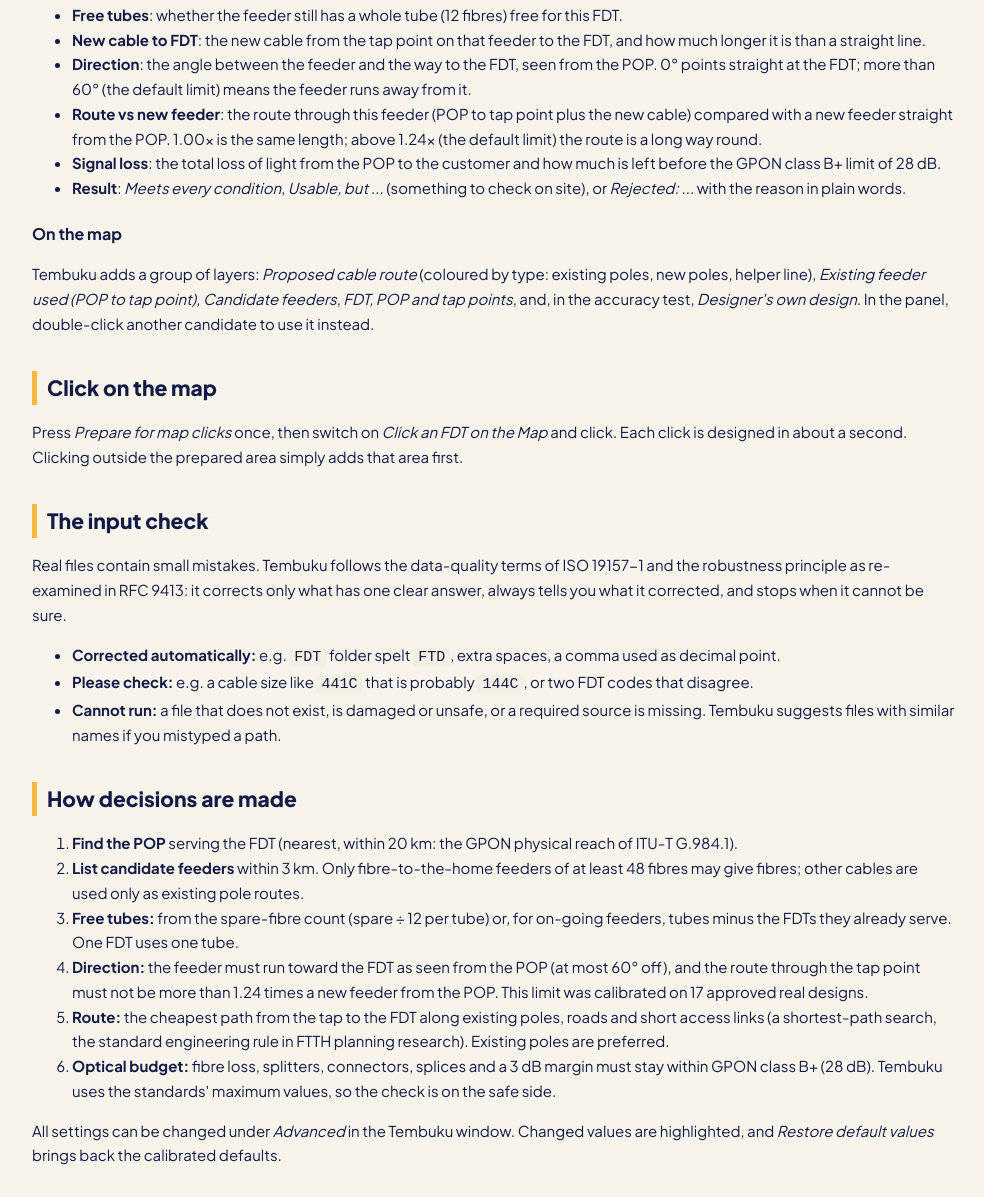
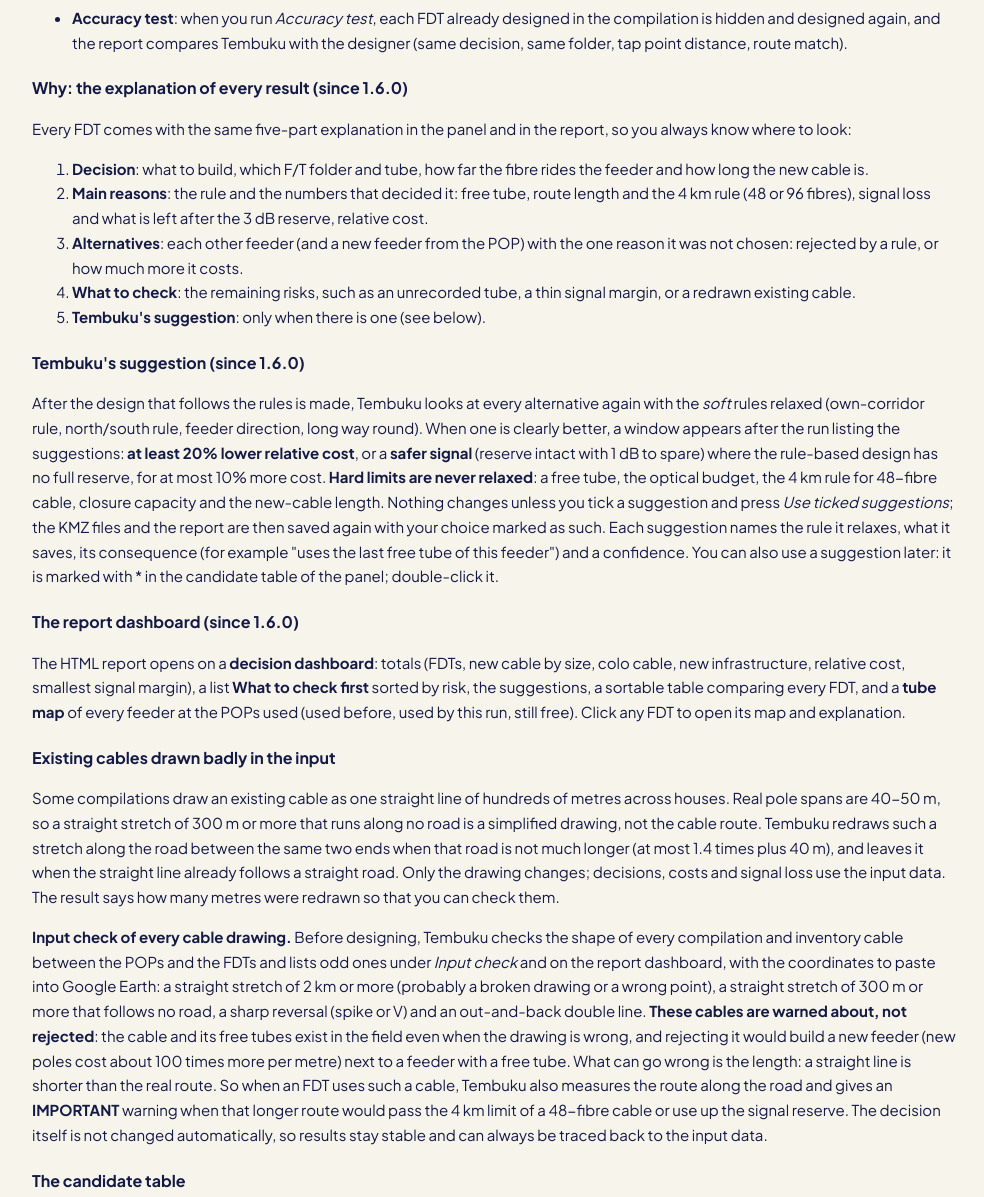
Before and after one commit to jetstimo/tembuku, a plain HTML site: page tembuku/help/index.html in a window 1280 px wide. Shown: the part 3289-4486 px from the top of the page, without its empty margins (146-1130 px from the left). Drawn offline with Linux system fonts and the light colour scheme.

Commit message:
Tembuku 1.6.0 source (3/3): help

```diff
--- a/tembuku/help/index.html
+++ b/tembuku/help/index.html
@@ -95,6 +95,11 @@ only in the description table of a KMZ are read too. Presentations, documents an
 Very large inventory files are fine; the first run builds a small index of your work area (a few seconds), later runs
 reuse it.</p>
 
+<div class="tip"><b>New in 1.5.0.</b> An existing feeder that still has a free tube is used for the new FDT (a long route is
+only noted). The FDTs of one project file are designed together, so one cluster stays on one feeder. The cable is 48
+fibres up to 4 km from the POP along the real route and 96 fibres beyond, also for a new feeder. Each design KMZ has a
+folder <i>Informasi Route Existing</i> listing the existing cables the route rides on, with their NAME and DESCR2.</div>
+
 <div class="tip"><b>New in 1.4.0.</b> Free tubes are read from the folders of the feeder design compilation only: one feeder
 is one 144-fibre trunk of 12 tubes, and the T number of a folder (<code>F2_T9</code>) is the tube it uses. T1-T8 go
 through the 96-fibre cable, T9-T12 through 48-fibre branches from the closure 144 at the POP. Tembuku proposes the lowest
@@ -118,7 +123,7 @@ is mid-cable and every tube number that the compilation does not record yet.</di
 <tr><td><span class="tag COLO">Use an existing feeder</span><br><small>(Pakai feeder yang ada)</small></td><td>An existing feeder near the FDT has free tubes, runs toward the FDT and passes every check. Only a short new cable from the tap point is needed.</td><td>Check the route, then use the KMZ.</td></tr>
 <tr><td><span class="tag COLO_CEK">Use an existing feeder - check free tubes</span><br><small>(Pakai feeder yang ada - cek sisa tube)</small></td><td>Direction and length are good, but the data does not prove that the feeder still has a free tube.</td><td>Confirm the free tube with the network owner before using it.</td></tr>
 <tr><td><span class="tag COLO_MANUAL">Designer's choice</span><br><small>(Pilihan desainer)</small></td><td>You chose another candidate in the panel although Tembuku had a note on it.</td><td>The note is kept in the report for your records.</td></tr>
-<tr><td><span class="tag FEEDER_BARU">New feeder from the POP</span><br><small>(Feeder baru dari POP)</small></td><td>No existing feeder is suitable (full, wrong direction, too long a detour). A new feeder from the POP is drawn.</td><td>Check the route; redraw any straight helper line.</td></tr>
+<tr><td><span class="tag FEEDER_BARU">New feeder from the POP</span><br><small>(Feeder baru dari POP)</small></td><td>No existing feeder is suitable (no free tube for the project, wrong direction, signal too weak). A new feeder from the POP is drawn.</td><td>Check the route; redraw any straight helper line.</td></tr>
 <tr><td><span class="tag PERLU_MANUAL">Needs manual design</span><br><small>(Perlu dirancang manual)</small></td><td>Something essential is missing, for example no POP within 20 km, or Tembuku could not analyse this FDT. It is never left out of the list.</td><td>Add the missing data, or design this FDT yourself.</td></tr>
 </table>
 <h3>Marks you may see</h3>
@@ -129,13 +134,53 @@ along the poles or the road before construction.</li>
 <li><b>Accuracy test</b>: when you run <i>Accuracy test</i>, each FDT already designed in the compilation is hidden and designed
 again, and the report compares Tembuku with the designer (same decision, same folder, tap point distance, route match).</li>
 </ul>
+<h3>Why: the explanation of every result (since 1.6.0)</h3>
+<p>Every FDT comes with the same five-part explanation in the panel and in the report, so you always know where to look:</p>
+<ol>
+<li><b>Decision</b>: what to build, which F/T folder and tube, how far the fibre rides the feeder and how long the new cable is.</li>
+<li><b>Main reasons</b>: the rule and the numbers that decided it: free tube, route length and the 4 km rule (48 or 96 fibres), signal loss and what is left after the 3 dB reserve, relative cost.</li>
+<li><b>Alternatives</b>: each other feeder (and a new feeder from the POP) with the one reason it was not chosen: rejected by a rule, or how much more it costs.</li>
+<li><b>What to check</b>: the remaining risks, such as an unrecorded tube, a thin signal margin, or a redrawn existing cable.</li>
+<li><b>Tembuku's suggestion</b>: only when there is one (see below).</li>
+</ol>
+<h3>Tembuku's suggestion (since 1.6.0)</h3>
+<p>After the design that follows the rules is made, Tembuku looks at every alternative again with the <i>soft</i> rules relaxed
+(own-corridor rule, north/south rule, feeder direction, long way round). When one is clearly better, a window appears after
+the run listing the suggestions: <b>at least 20% lower relative cost</b>, or a <b>safer signal</b> (reserve intact with 1 dB to
+spare) where the rule-based design has no full reserve, for at most 10% more cost. <b>Hard limits are never relaxed</b>: a
+free tube, the optical budget, the 4 km rule for 48-fibre cable, closure capacity and the new-cable length. Nothing changes
+unless you tick a suggestion and press <i>Use ticked suggestions</i>; the KMZ files and the report are then saved again with
+your choice marked as such. Each suggestion names the rule it relaxes, what it saves, its consequence (for example "uses the
+last free tube of this feeder") and a confidence. You can also use a suggestion later: it is marked with * in the candidate
+table of the panel; double-click it.</p>
+<h3>The report dashboard (since 1.6.0)</h3>
+<p>The HTML report opens on a <b>decision dashboard</b>: totals (FDTs, new cable by size, colo cable, new infrastructure,
+relative cost, smallest signal margin), a list <b>What to check first</b> sorted by risk, the suggestions, a sortable table
+comparing every FDT, and a <b>tube map</b> of every feeder at the POPs used (used before, used by this run, still free).
+Click any FDT to open its map and explanation.</p>
+<h3>Existing cables drawn badly in the input</h3>
+<p>Some compilations draw an existing cable as one straight line of hundreds of metres across houses. Real pole spans are
+40-50 m, so a straight stretch of 300 m or more that runs along no road is a simplified drawing, not the cable route. Tembuku redraws such a stretch
+along the road between the same two ends when that road is not much longer (at most 1.4 times plus 40 m), and leaves it
+when the straight line already follows a straight road. Only the drawing changes; decisions, costs and signal loss use the
+input data. The result says how many metres were redrawn so that you can check them.</p>
+<p><b>Input check of every cable drawing.</b> Before designing, Tembuku checks the shape of every compilation and inventory
+cable between the POPs and the FDTs and lists odd ones under <i>Input check</i> and on the report dashboard, with the
+coordinates to paste into Google Earth: a straight stretch of 2 km or more (probably a broken drawing or a wrong point), a
+straight stretch of 300 m or more that follows no road, a sharp reversal (spike or V) and an out-and-back double line.
+<b>These cables are warned about, not rejected</b>: the cable and its free tubes exist in the field even when the drawing is
+wrong, and rejecting it would build a new feeder (new poles cost about 100 times more per metre) next to a feeder with a free
+tube. What can go wrong is the length: a straight line is shorter than the real route. So when an FDT uses such a cable,
+Tembuku also measures the route along the road and gives an <b>IMPORTANT</b> warning when that longer route would pass the
+4 km limit of a 48-fibre cable or use up the signal reserve. The decision itself is not changed automatically, so results stay
+stable and can always be traced back to the input data.</p>
 <h3>The candidate table</h3>
 <p>For every FDT, Tembuku lists the existing feeders nearby and what it found for each one:</p>
 <ul>
 <li><b>Free tubes</b>: whether the feeder still has a whole tube (12 fibres) free for this FDT.</li>
 <li><b>New cable to FDT</b>: the new cable from the tap point on that feeder to the FDT, and how much longer it is than a straight line.</li>
 <li><b>Direction</b>: the angle between the feeder and the way to the FDT, seen from the POP. 0&deg; points straight at the FDT; more than 60&deg; (the default limit) means the feeder runs away from it.</li>
-<li><b>Route vs new feeder</b>: the route through this feeder (POP to tap point plus the new cable) compared with a new feeder straight from the POP. 1.00&times; is the same length; above 1.24&times; (the default limit) the route is a long way round.</li>
+<li><b>Route vs new feeder</b>: the route through this feeder (POP to tap point plus the new cable) compared with a new feeder straight from the POP. 1.00&times; is the same length; above 1.24&times; the route is a long way round. Since 1.5.0 this is shown for information: a feeder with a free tube is still used.</li>
 <li><b>Signal loss</b>: the total loss of light from the POP to the customer and how much is left before the GPON class B+ limit of 28 dB.</li>
 <li><b>Result</b>: <i>Meets every condition</i>, <i>Usable, but ...</i> (something to check on site), or <i>Rejected: ...</i> with the reason in plain words.</li>
 </ul>
@@ -164,8 +209,12 @@ files with similar names if you mistyped a path.</li></ul>
 are used only as existing pole routes.</li>
 <li><b>Free tubes:</b> from the spare-fibre count (spare &divide; 12 per tube) or, for on-going feeders, tubes minus the FDTs they
 already serve. One FDT uses one tube.</li>
-<li><b>Direction:</b> the feeder must run toward the FDT as seen from the POP (at most 60&deg; off), and the route through
-the tap point must not be more than 1.24 times a new feeder from the POP. This limit was calibrated on 17 approved real designs.</li>
+<li><b>Direction:</b> the feeder must run toward the FDT as seen from the POP (at most 60&deg; off). Since 1.5.0 a feeder
+with a free tube is used even when the route through it is longer than a new feeder from the POP (the 1.24&times; limit
+of earlier versions can be switched on under <i>Advanced</i>).</li>
+<li><b>Project:</b> the FDTs of one project file are designed together; an existing feeder is used only when it has free
+tubes for all of them.</li>
+<li><b>Cable size:</b> 48 fibres up to 4 km from the POP along the real route, 96 fibres beyond.</li>
 <li><b>Route:</b> the cheapest path from the tap to the FDT along existing poles, roads and short access links (a shortest-path
 search, the standard engineering rule in FTTH planning research). Existing poles are preferred.</li>
 <li><b>Optical budget:</b> fibre loss, splitters, connectors, splices and a 3 dB margin must stay within GPON class B+ (28 dB).
```
